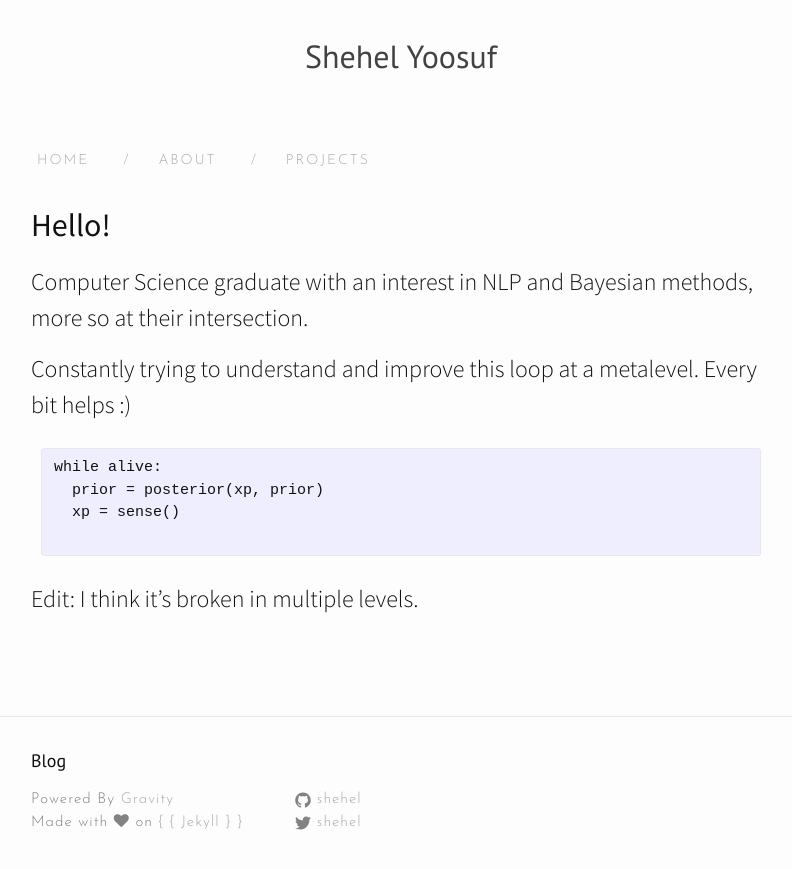
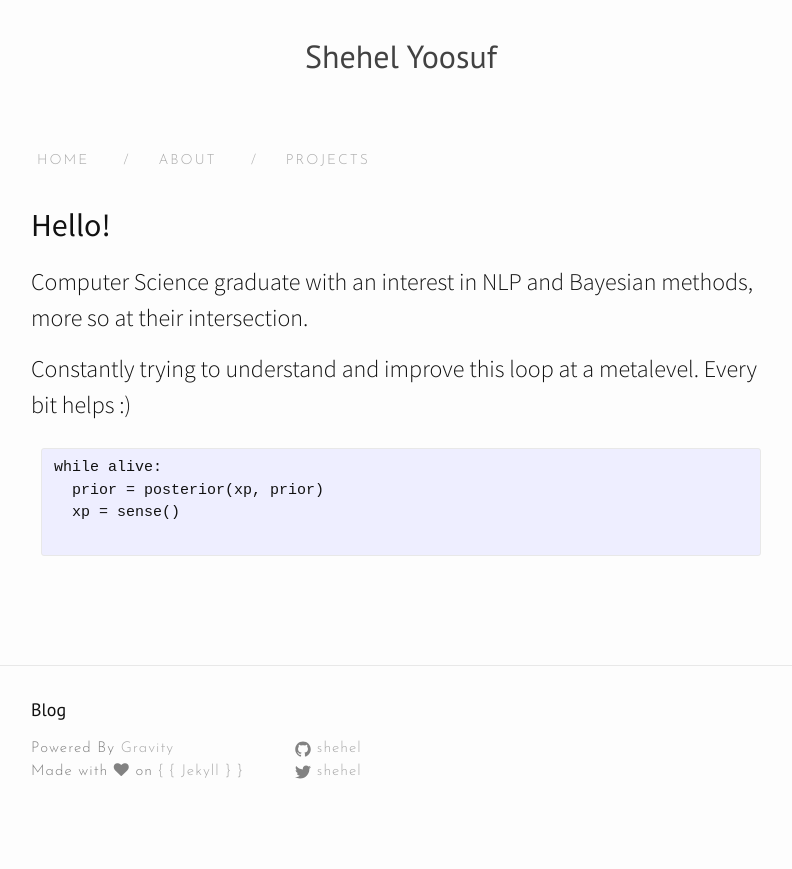
Before and after one commit to shehel/shehel.github.io, a Jekyll site: the page built from about.md, in a window 1280 px wide. Shown: the top 869 px of the page, without its empty margins (239-1031 px from the left). Built offline with Jekyll 4.4.1, drawn with Linux system fonts in a browser that asks for light colours; nearby versions of some CDN libraries.

Commit message:
removed pw

```diff
--- a/_config.yml
+++ b/_config.yml
@@ -8,7 +8,7 @@
 # Site settings
 title: Shehel Yoosuf
 email: shehel@live.com
-description:
+description:  ""
 baseurl: "" # the subpath of your site, e.g. /blog
 url: "http://shehel.github.io" # the base hostname & protocol for your site
 twitter_username: shehel
--- a/about.md
+++ b/about.md
@@ -16,4 +16,3 @@ while alive:
   xp = sense()
     </pre>
 </div>
-Edit: I think it's broken in multiple levels.
```
